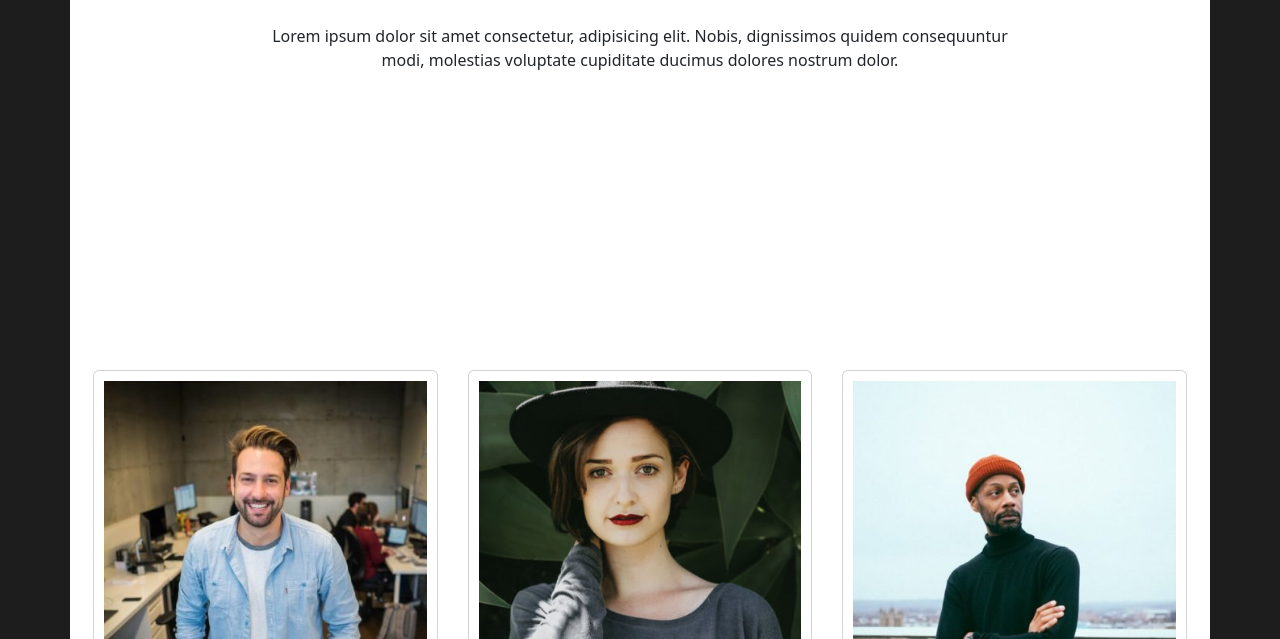
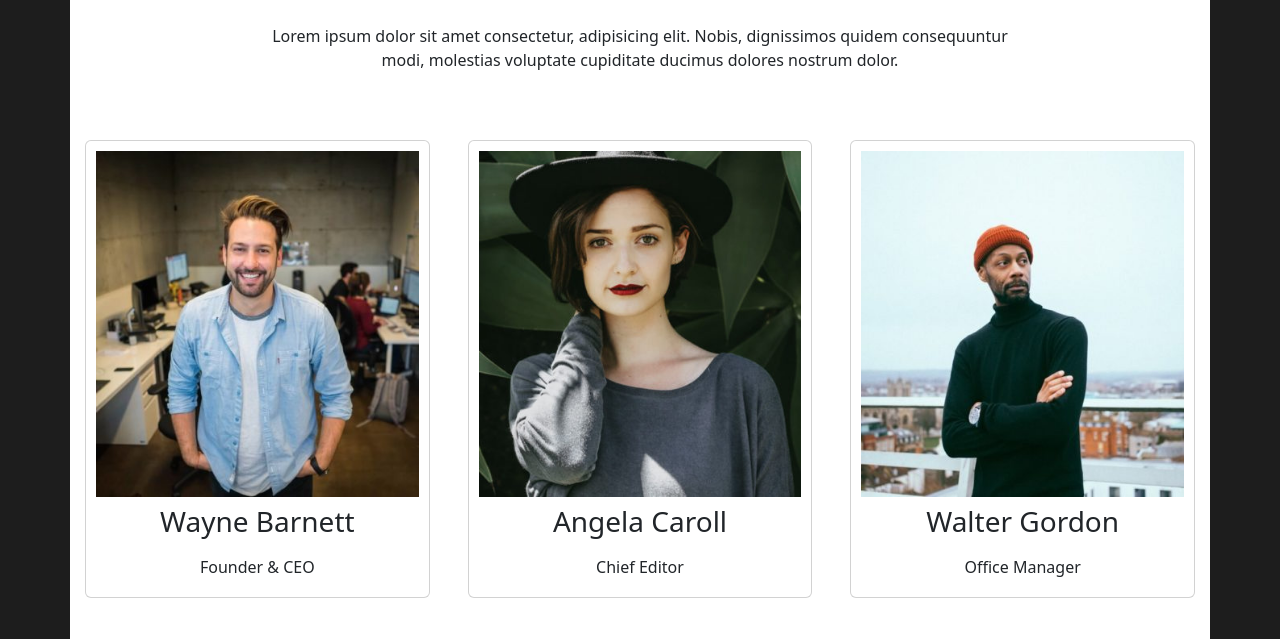
Before and after one commit to AngeloC89/js-our-team, a plain HTML site: page index.html in a window 1280 px wide. Shown: the part 130-769 px from the top of the page. Drawn offline with nearby package versions, Linux system fonts and the light colour scheme.

Commit message:
card it's ok now

```diff
--- a/css/style.css
+++ b/css/style.css
@@ -29,6 +29,7 @@ input{
 .container{
     background-color: white;
     padding: 20px;
+    height: 100vh;
 
 
 
@@ -37,8 +38,8 @@ input{
 .box{
     width: calc(100% / 3 - 30px);
     padding: 10px;
-    margin-top: 250px;
-    display: flex;
-    align-self: flex-start;
+    margin-top: 20px;
+
+
 
 }
--- a/index.html
+++ b/index.html
@@ -23,7 +23,7 @@
             <h2 class="text-uppercase text-center m-5 ">our team</h2>
             <p class="text-center m-5">Lorem ipsum dolor sit amet consectetur, adipisicing elit. Nobis, dignissimos quidem consequuntur<br> modi, molestias voluptate cupiditate ducimus dolores nostrum dolor.</p>
         </div>
-        <div id="cards" class="row  justify-content-around  ">
+        <div id="cards" class="row flex-row justify-content-around  gap-4">
 
         </div>
     </div>
--- a/js/script.js
+++ b/js/script.js
@@ -70,13 +70,13 @@ for (let i = 0; i < teaMembers.length; i++) {
     image: ${teaMembers[i].image}
     `);
     const divEl = document.createElement('div');
-    divEl.classList.add( 'card', 'box');
+    divEl.classList.add('card', 'box', 'text-center');
 
     divEl.innerHTML = `
     ${teaMembers[i].image}
- <h3 class="text-center mt-3">${teaMembers[i].name} ${teaMembers[i].surname}</h3>
+ <h3 class="text-center my-2">${teaMembers[i].name} ${teaMembers[i].surname} </h3>
 
- <p class="text-center">${teaMembers[i].role}</p>
+ <p class="text-center my-2">${teaMembers[i].role}</p>
 
 `;
     ulEl.appendChild(divEl)
```
